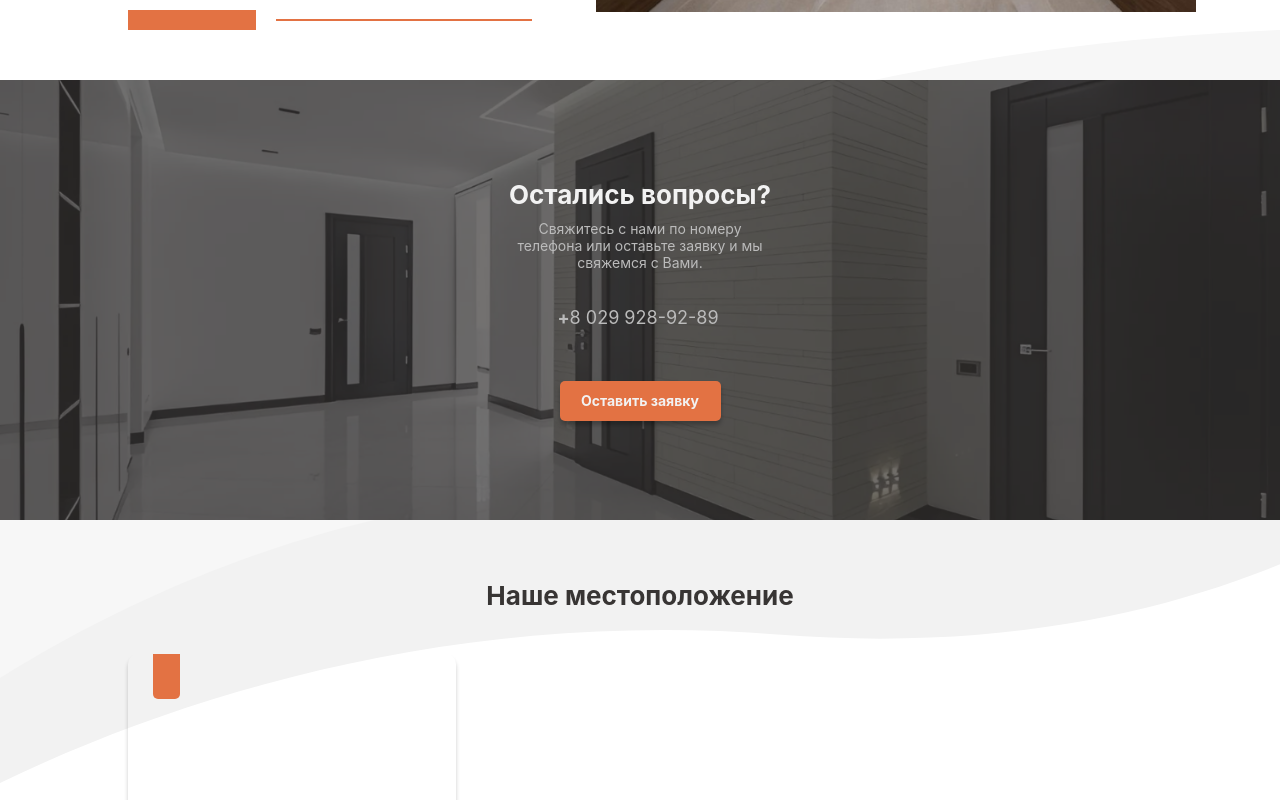
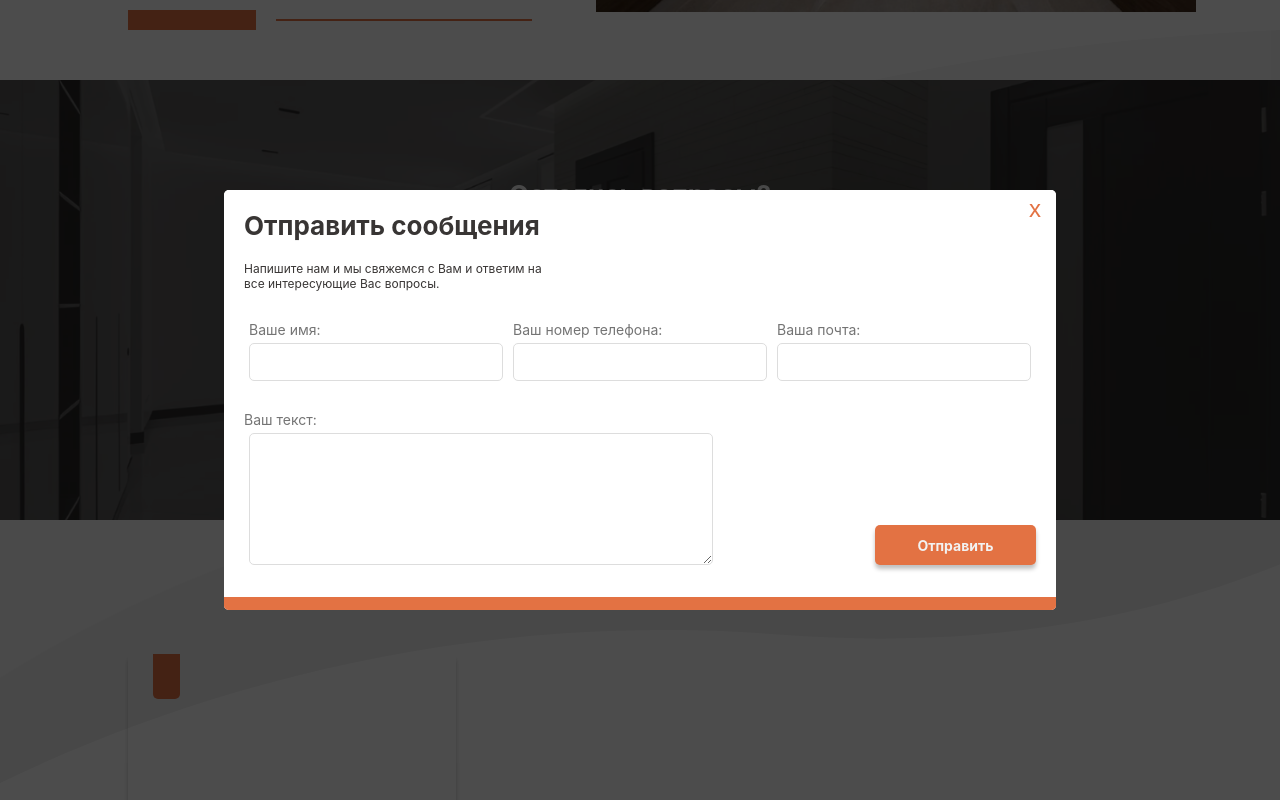
Before and after one commit to WebSVA/Project_Salon_dverey, a React (Create React App) app: page / in a window 1280 px wide. Both pictures are taken after a click on the button "Оставить заявку". Shown: the part 1941-2741 px from the top of the page. Built offline with nearby package versions, Linux system fonts and the light colour scheme.

Commit message:
modal Email form

```diff
--- a/src/Email.js
+++ b/src/Email.js
@@ -1,6 +1,8 @@
 import React from "react";
 
 import "./styles/email.css";
+import Button from "./components/Button";
+import './styles/parallax.css';
 
 
 function Email() {
@@ -29,14 +31,37 @@ function Email() {
 //gfhjkl;
   return (
     <div className="email-container">
-      <h2>Contact Us</h2>
-      <form onSubmit={onSubmit} className="email-form">
-        <input type="text" name="name" placeholder="Your Name" required />
-        <input type="email" name="email" placeholder="Your Email" required />
-        <textarea name="message" placeholder="Your Message" required></textarea>
-        <button type="submit">Submit</button>
-      </form>
-    </div>
+    <h2>Отправить сообщения</h2>
+    <h3>Напишите нам и мы свяжемся с Вам  и ответим на все интересующие Вас вопросы.</h3>
+    <form onSubmit={onSubmit} className="email-form">
+      <div className="input-row">
+      <div className="input-group">
+        <label htmlFor="name">Ваше имя:</label>
+        <input type="text" name="name" id="name" required />
+      </div>
+      <div className="input-group">
+        <label htmlFor="phone">Ваш номер телефона:</label>
+        <input type="text" name="phone" id="phone" required />
+      </div>
+      <div className="input-group">
+        <label htmlFor="email">Ваша почта:</label>
+        <input type="email" name="email" id="email" required />
+      </div>
+      </div>
+      <div className="input-group-textarea-group">
+        <div className="text-only">
+        <label htmlFor="message">Ваш текст:</label>
+        <textarea name="message" id="message" required></textarea>
+        </div>
+
+      <div className="submit-group">
+      <Button text="Отправить" onClick={onSubmit} className="call-to-action-btn"/>
+        </div>
+        <div className="orang-strip"></div>
+      </div>
+
+    </form>
+  </div>
   );
 }
 
--- a/src/components/Button.js
+++ b/src/components/Button.js
@@ -4,7 +4,8 @@ function Button({
     text,
     onClick,
     navigateTo,
-    isModal
+    isModal,
+    className
 }) {
     //const history = useHistory();
 
@@ -20,7 +21,7 @@ function Button({
     };
 
     return (
-        <button onClick={handleClick} className="custom-button">
+        <button onClick={handleClick} className={`custom-button ${className}`}>
             {text}
         </button>
     );
--- a/src/components/Modal.js
+++ /dev/null
@@ -1,16 +0,0 @@
-function Modal({ isOpen, onClose, children }) {
-    if (!isOpen) return null;
-
-    return (
-        <div className="modal-overlay" onClick={onClose}>
-            <div className="modal-content" onClick={e => e.stopPropagation()}>
-                <button className="close-button" onClick={onClose}>
-                    &times;
-                </button>
-                {children}
-            </div>
-        </div>
-    );
-}
-
-export default Modal;
--- a/src/components/Parallax.js
+++ b/src/components/Parallax.js
@@ -1,6 +1,17 @@
 import React from 'react';
 import '../styles/parallax.css';
+import Button from './Button';
+import Email from '../Email';
+import { useState } from 'react';
 const Parallax = () => {
+  const [isModalOpen, setIsModalOpen] = useState(false);
+
+  const modalOpen = ()=>{
+      setIsModalOpen(true);
+  }
+  const modalClose = ()=>{
+    setIsModalOpen(false);
+  }
 
     return (
     <div class="parallax">
@@ -15,8 +26,22 @@ const Parallax = () => {
           <span className="contact-number-text-style">8 029 928-92-89</span>
         </p>
         {/* Button Component is detected here. We've generated code using HTML. See other options in "Component library" dropdown in Settings */}
-        <button className="call-to-action-btn">Оставить заявку</button>
+
+        <Button text="Оставить заявку" onClick={modalOpen} className="call-to-action-btn"/>
+
       </div>
+       {/* Модальное окно */}
+       {isModalOpen && (
+                <div className="modal-overlay" onClick={modalClose}>
+                    <div className="modal-content" onClick={(e) => e.stopPropagation()}>
+                        <Email />
+                        <button onClick={modalClose} className="close-modal-btn">x</button>
+                        <div className="orang-strip"></div>
+                    </div>
+
+                </div>
+
+            )}
     </div>
 
 
--- a/src/styles/email.css
+++ b/src/styles/email.css
@@ -1,49 +1,103 @@
 .email-container {
-    max-width: 400px;
+
     margin: 0 auto;
     padding: 20px;
-    border-radius: 8px;
-    background-color: #f9f9f9;
-    box-shadow: 0 4px 15px rgba(0, 0, 0, 0.1);
+    border-radius: 5px;
+    background-color: #ffffff;
+    width: 100%;
   }
 
   .email-container h2 {
-    text-align: center;
-    color: #333;
+    text-align:start;
+    color: #383534;
+    font:700 26px Inter, sans-serif;
     margin-bottom: 20px;
+  }
+  .email-container h3 {
+    text-align:start;
+    color: #383534;
+    font:400 12px Inter, sans-serif;
+    margin-bottom: 30px;
+    max-width: 40%;
   }
 
   .email-form {
     display: flex;
     flex-direction: column;
+
   }
 
+  .input-row{
+    display: flex;
+    justify-content: center;
+    flex-wrap: nowrap;
+
+  }
+  .text-only{
+    display: flex;
+    flex-direction: column;
+    justify-content: center;
+    width: 100%;
+    flex-wrap: nowrap;
+  }
+  .input-group{
+    display: flex;
+    flex: 1;
+    flex-direction: column;
+    margin: 0 5px 15px 5px;
+
+  }
+  .input-group label{
+margin: 0 0 5px 0px;
+font: 400 14px Inter, sans-serif;
+color: #747474;
+  }
+.text-only label{
+  margin: 0 0 5px 0px;
+  font: 400 14px Inter, sans-serif;
+color: #747474;
+}
   .email-form input,
   .email-form textarea {
     margin-bottom: 15px;
+    padding: 10px 10px;
+    border: 1px solid #ddd;
+    border-radius: 5px;
+    font-size: 14px;
+
+  }
+  .input-group-textarea-group{
+    display: flex;
+    align-items: flex-end;
+    margin-bottom: 100px;
+  }
+  .email-form textarea {
+    height: 110px;
     padding: 10px;
     border: 1px solid #ddd;
     border-radius: 5px;
-    font-size: 16px;
+    font-size: 14px;
+    width: 70%;
+    display: flex;
+    flex-direction: column;
+    margin: 0 5px 0 5px;
   }
 
+  .submit-group{
+    display: flex;
+    justify-content: flex-end;
+
+
+
+  }
   .email-form input:focus,
   .email-form textarea:focus {
-    border-color: #007bff;
+    border-color: #e37243;
     outline: none;
   }
 
-  .email-form button {
-    padding: 10px;
-    border: none;
-    border-radius: 5px;
-    background-color: #007bff;
-    color: white;
-    font-size: 16px;
-    cursor: pointer;
-    transition: background-color 0.3s;
-  }
+
 
   .email-form button:hover {
-    background-color: #0056b3;
+    background-color: #c76338;
   }
--- a/src/styles/locDisplay.css
+++ b/src/styles/locDisplay.css
@@ -9,7 +9,7 @@
     padding-right: 2%;
     padding-left: 2%;
     box-shadow: 0 4px 4px rgba(0, 0, 0, 0.2);
-    border-radius: 10px;
+    border-radius: 5px;
     height: 90%;
     width: 32%;
     position: relative;
--- a/src/styles/parallax.css
+++ b/src/styles/parallax.css
@@ -87,3 +87,58 @@
     color: #bbbbbb;
     text-align: center;
   }
+
+  .modal-overlay {
+    position: fixed;
+    top: 0;
+    left: 0;
+    right: 0;
+    bottom: 0;
+    background: rgba(0, 0, 0, 0.7);
+    display: flex;
+    justify-content: center;
+    align-items: center;
+    z-index: 1000;
+}
+
+.modal-content {
+    background: white;
+    /* padding: 20px 20px 40px 20px; */
+    height: 420px;
+    border-radius: 5px;
+    width: 65%;
+    position: relative;
+    display: flex;
+}
+
+.close-modal-btn {
+  background: transparent;
+  border: none;
+  color: #e37243;
+  font-size: 24px;
+  cursor: pointer;
+  position: absolute;
+  top: 5px;
+  right: 15px;
+  padding: 0;
+  transition: color 0.3s;
+}
+
+.close-modal-btn:hover {
+  color: #c76338;
+}
+
+.orang-strip {
+  width: 100%;
+
+  height: 3%;
+  background-color: #e37243;
+  border-bottom-left-radius: 5px;
+  border-bottom-right-radius: 5px;
+  position: absolute;
+bottom: 0;
+left: 50%;
+transform: translateX(-50%);
+
+
+}
```
Also changed, not shown: src/components/AboutUsSection.js (+0 -7 lines), s.txt (added).
